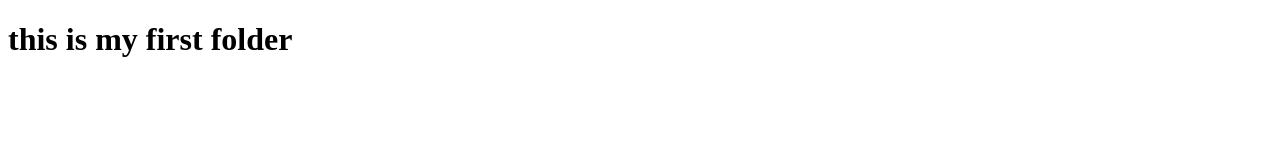
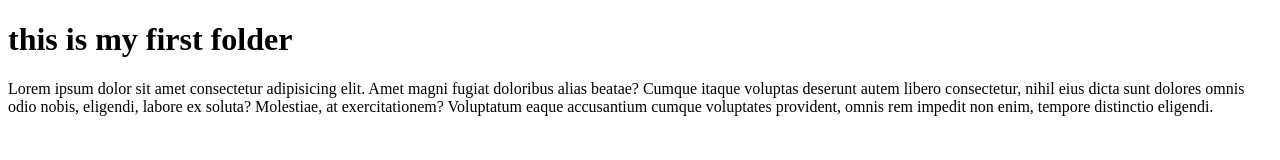
Before and after one commit to viveksoni-10/atulbharti, a plain HTML site: page index.html in a window 1280 px wide. Drawn offline with Linux system fonts and the light colour scheme.

Commit message:
add panagraph

```diff
--- a/index.html
+++ b/index.html
@@ -1,11 +1,19 @@
 <!DOCTYPE html>
 <html lang="en">
-<head>
-    <meta charset="UTF-8">
-    <meta name="viewport" content="width=device-width, initial-scale=1.0">
+  <head>
+    <meta charset="UTF-8" />
+    <meta name="viewport" content="width=device-width, initial-scale=1.0" />
     <title>Document</title>
-</head>
-<body>
+  </head>
+  <body>
     <h1>this is my first folder</h1>
-</body>
+    <p>
+      Lorem ipsum dolor sit amet consectetur adipisicing elit. Amet magni fugiat
+      doloribus alias beatae? Cumque itaque voluptas deserunt autem libero
+      consectetur, nihil eius dicta sunt dolores omnis odio nobis, eligendi,
+      labore ex soluta? Molestiae, at exercitationem? Voluptatum eaque
+      accusantium cumque voluptates provident, omnis rem impedit non enim,
+      tempore distinctio eligendi.
+    </p>
+  </body>
 </html>
```
